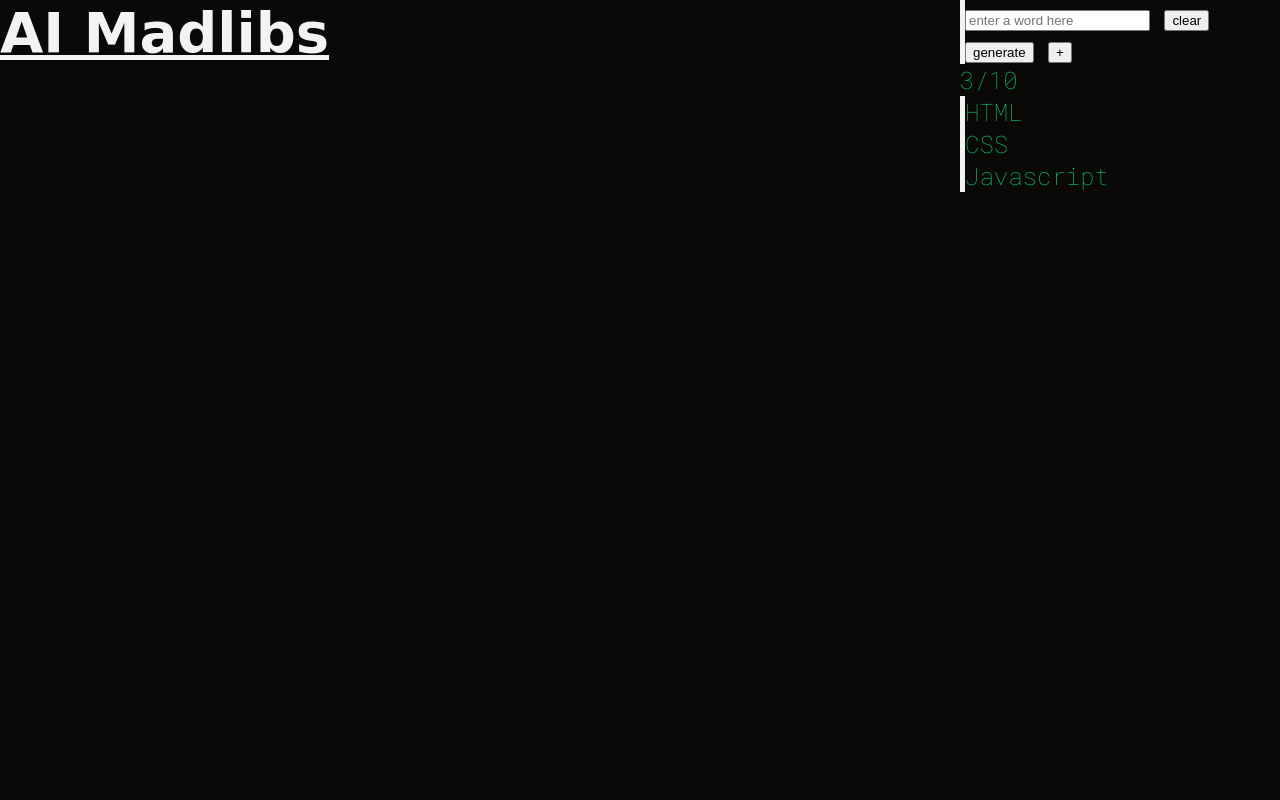
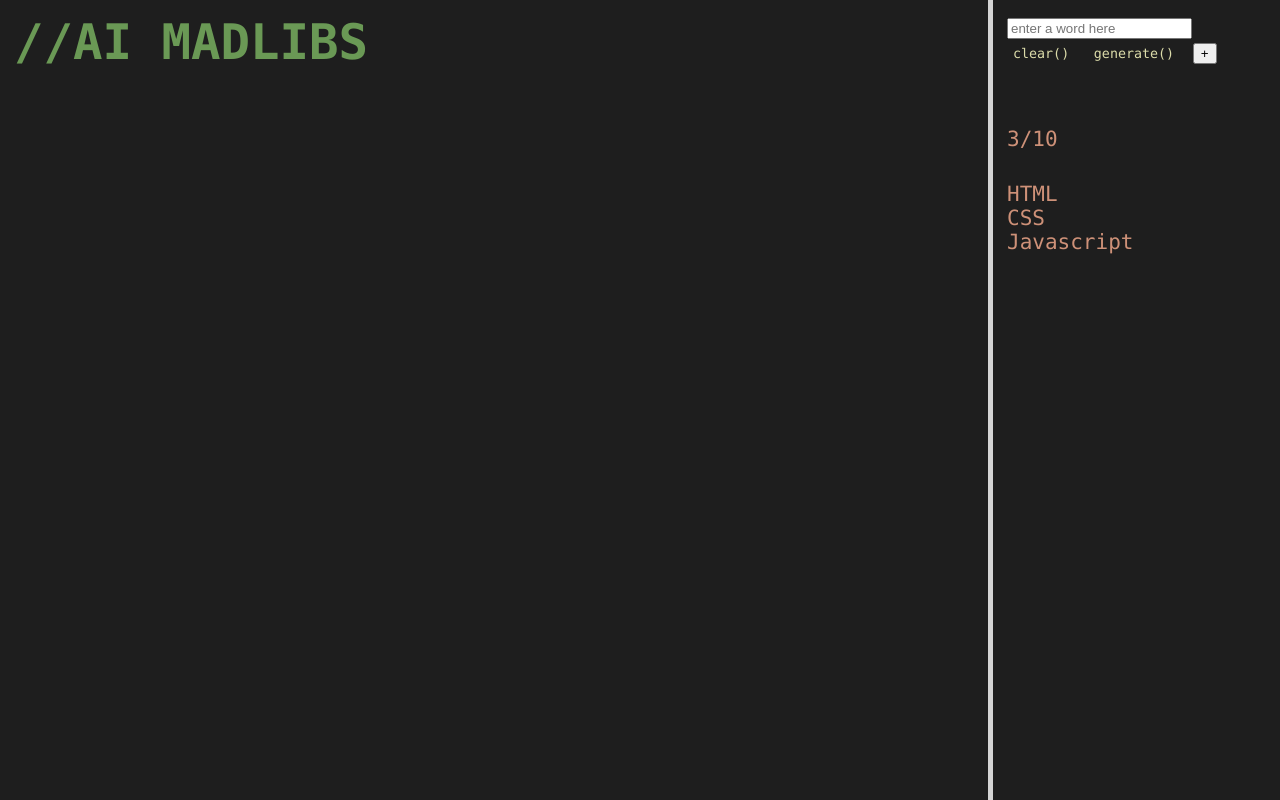
Before and after one commit to NoahSaberhagen/madlibs, a website built with Vite: page index.html in a window 1280 px wide. Built offline with nearby package versions, Linux system fonts and the light colour scheme; no server answers; a web font is replaced by a local one; what openai-api would draw is missing.

Commit message:
about to update button functionalitys

```diff
--- a/index.html
+++ b/index.html
@@ -12,14 +12,14 @@
   <body>
     <div class="main-viewport">
       <div class="title-and-story">
-        <h1><u>AI Madlibs</u></h1>
+        <h1>//AI MADLIBS</h1>
         <p class="story-field">loading...</p>
       </div>
       <div class="user-input-field">
         <form class="madlib-form" type="submit">
           <input class="madlib-form__input" type="text" placeholder="enter a word here" maxlength="15" pattern="[A-Za-z]*">
-          <button class="madlib-form__clear">clear</button>
-          <button class="madlib-form__generate">generate</button>
+          <button class="madlib-form__clear yellow">clear()</button>
+          <button class="madlib-form__generate yellow">generate()</button>
           <input class="madlib-form__submit-button" type="submit" value="+">
         </form>
         <p class="counter">3/10</p>
--- a/src/main.ts
+++ b/src/main.ts
@@ -27,7 +27,7 @@ const main = async () => {
 		frequencyPenalty: 1,
 		presencePenalty: 1
 	});
-
+	console.log(gptResponse);
 	let story: string = gptResponse.data.choices[0].text;
 
 	//DOM manipulation makes me feel like a mad scientist
@@ -40,7 +40,7 @@ const main = async () => {
 		if(story.match(regexp)){
 			const openSpanIndex: number = story.search(regexp) - storyStartIndex;
 			const storySlice = story.slice(openSpanIndex + storyStartIndex);
-			story = story.slice(0, openSpanIndex + 1) + " <span><u>" + storySlice
+			story = story.slice(0, openSpanIndex + 1) + " <span>" + storySlice
 		}
 	}
 
@@ -49,7 +49,7 @@ const main = async () => {
 		if(story.match(regexp)){
 			const closeSpanIndex: number = story.search(regexp) + goingToPrompt[i].length - 1;
 			const storySlice = story.slice(closeSpanIndex + storyStartIndex - 1);
-			story = story.slice(0, closeSpanIndex + 1) + "</u></span>" + storySlice
+			story = story.slice(0, closeSpanIndex + 1) + "</span>" + storySlice
 		}
 	}
 
--- a/src/style.css
+++ b/src/style.css
@@ -1,37 +1,52 @@
 html{
-
-  color: #F2F4F3;
-  background-color: #0A0908;
-}
-span{
-  color: #0CCE6B;
+  color: #D4D4D4;
+  background-color: #1E1E1E;
 }
 ul{
   list-style: none;
 }
 h1{
   height: 90px;
-  color: #F2F4F3;
+  color: #6A9955;
   font-size: 3.5rem;
+  font-weight: 2000;
   margin: 0;
-  font-family: 'Koulen', cursive;
   flex-grow: 15;
 }
+button {
+  font-family: monaco, Consolas, "Lucida Console", monospace;
+  border: none;
+  border-radius: none;
+  background-color: #1E1E1E;
+  color: #D4D4D4;
+  font-weight: 80000;
+}
+span{
+  color: #CE9178;
+}
 body,html {
+  box-sizing: border-box;
+  height: 100vh;
   margin: 0;
   padding: 0;
-  font-family: 'Roboto Mono', monospace;
+  font-family: monaco, Consolas, "Lucida Console", monospace;
+  font-size: 14px;
+  font-style: normal;
+  font-variant: normal;
+  font-weight: 400;
 }
 
 .main-viewport{
   display: flex;
   justify-content: center;
+  height: 100%;
 }
 
 .title-and-story{
   text-align: left;
   display: flex;
   flex-direction: column;
+  padding: 1rem;
 }
 .story-field{
   width: 75vw;
@@ -43,21 +58,35 @@ body,html {
 }
 
 .user-input-field{
-  max-height: 100%;
+  border-left: 5px solid #D4D4D4;
+  display: flex;
+  flex-direction: column;
   font-size: 1.5rem;
+  padding: 1rem;
 }
 .madlib-form{
-  border-left: 5px solid #F2F4F3;
+  flex-grow: 10;
 }
 .counter{
-  color:#0CCE6B;
+  color:#CE9178;
   margin: 0;
+  flex-grow: 5;
 }
 .list-of-inputs{
-  color: #0CCE6B;
-  border-left: 5px solid #F2F4F3;
+  color: #CE9178;
   padding: 0;
   margin: 0;
+  flex-grow: 85;
+}
+
+.orange{
+  color: #CE9178;
+}
+.blue{
+  color: #499CD6;
+}
+.yellow{
+  color: #DCDCAA;
 }
 
 @keyframes fade-in {
```
